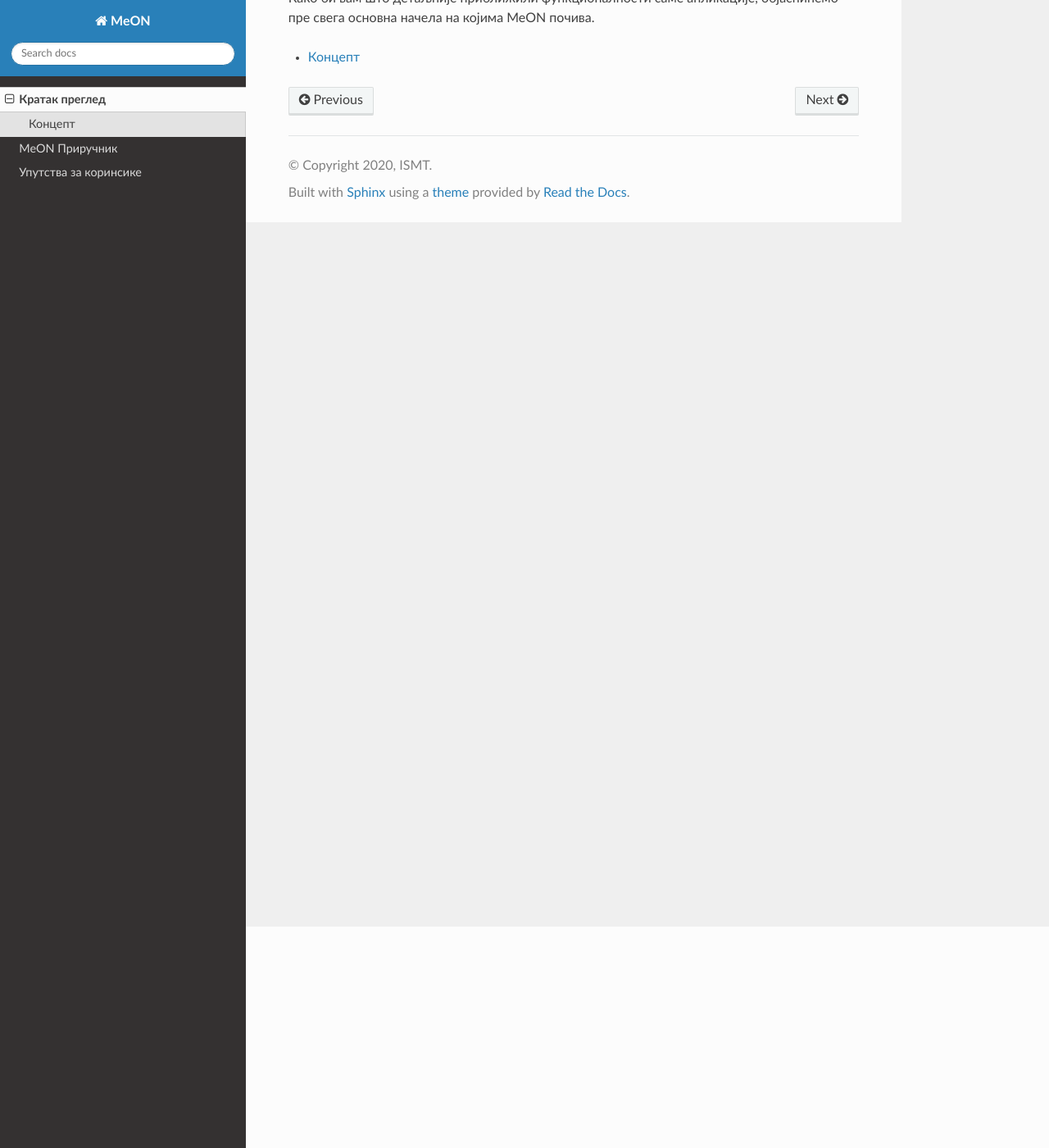
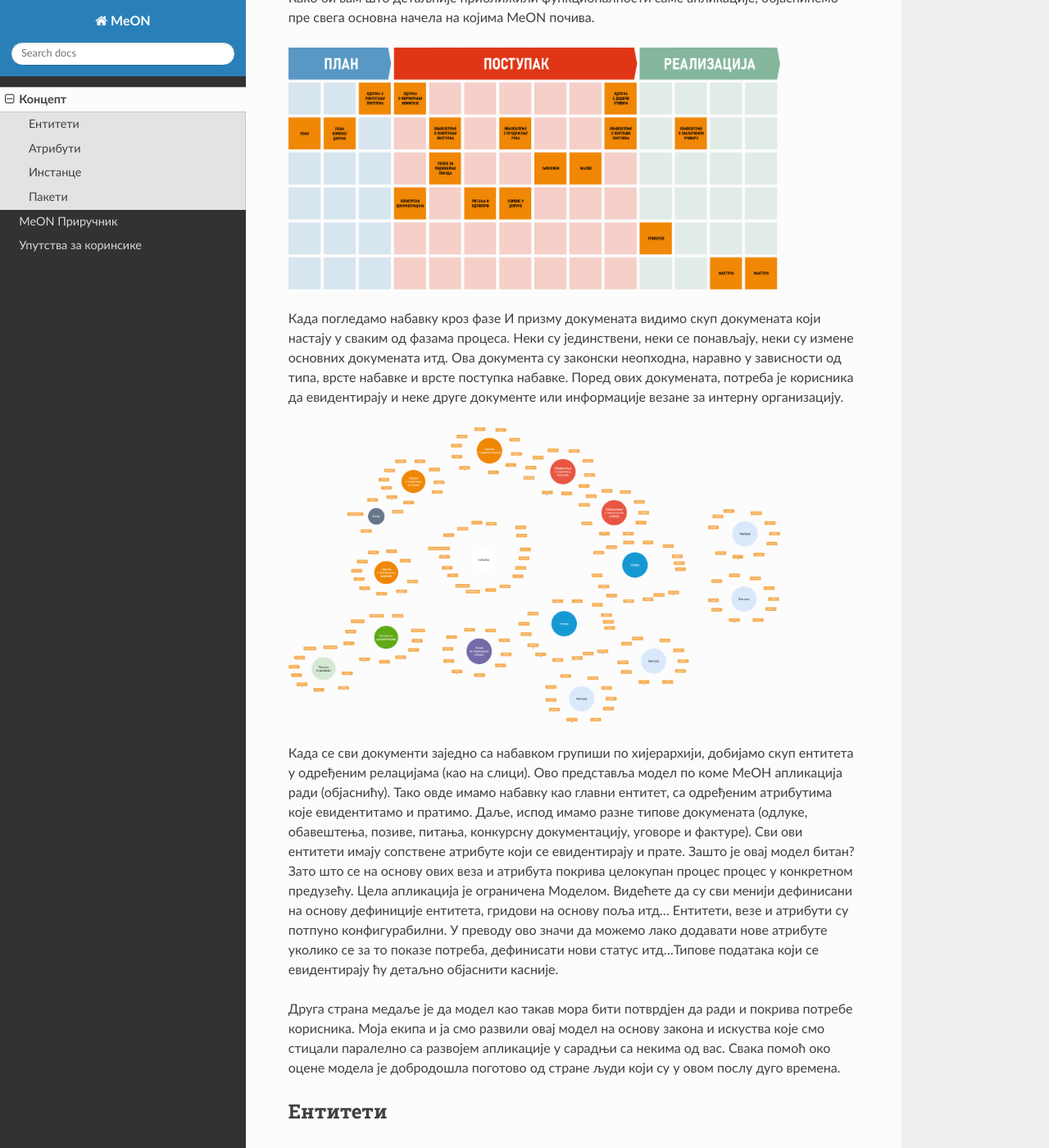
Before and after one commit to ismt-hub/MeON-Docs, a Sphinx documentation site: the page built from docs/uvod/index.rst, in a window 1280 px wide and 1400 px high, scrolled down 270 px. Shown: the whole window at 82% size. Built offline with Sphinx 7.4.7 and the Read the Docs theme 2.0.0, drawn with Linux system fonts in a browser that asks for light colours; some of the changed text lies outside the part shown.

Commit message:
Menu fix

```diff
--- a/docs/uvod/index.rst
+++ b/docs/uvod/index.rst
@@ -1,11 +1,33 @@
-Кратак преглед
-==============
+Концепт
+==========
 
 MeON апликација је намењена евиденцији, праћењу и контроли процеса у области јавних набавки. Под процесом овде подразумевамо интерне и законске радње које се врше у фазама плана, поступка и реализације конкретне набавке.
 
 Како би вам што детаљније приближили функционалности саме апликације, објаснићемо пре свега основна начела на којима MeON почива.
 
-.. toctree::
-   :maxdepth: 1
+.. image:: ../_static/img/nab_dok.png
+   :width: 600
 
-   koncept.rst
+Када погледамо набавку кроз фазе И призму докумената видимо скуп докумената који настају у сваким од фазама процеса. Неки су јединствени, неки се понављају, неки су измене основних докумената итд. Ова документа су законски неопходна, наравно у зависности од типа, врсте набавке и врсте поступка набавке. Поред ових докумената, потреба је корисника да евидентирају и неке друге документе или информације везане за интерну организацију.
+
+.. image:: ../_static/img/nab_hijer.png
+   :width: 600
+
+Када се сви документи заједно са набавком групиши по хијерархији, добијамо скуп ентитета у одређеним релацијама (као на слици). Ово представља модел по коме МеОН апликација ради (објаснићу). Тако овде имамо набавку као главни ентитет, са одређеним атрибутима које евидентитамо и пратимо. Даље, испод имамо разне типове докумената (одлуке, обавештења, позиве, питања, конкурсну документацију, уговоре и фактуре). Сви ови ентитети имају сопствене атрибуте који се евидентирају и прате. Зашто је овај модел битан? Зато што се на основу ових веза и атрибута покрива целокупан процес процес у конкретном предузећу. Цела апликација је ограничена Моделом. Видећете да су сви менији дефинисани на основу дефиниције ентитета, гридови на основу поља итд... Ентитети, везе и атрибути су потпуно конфигурабилни. У преводу ово значи да можемо лако додавати нове атрибуте уколико се за то показе потреба, дефинисати нови статус итд...Типове података који се евидентирају ћу детаљно објаснити касније.
+
+Друга страна медаље је да модел као такав мора бити потврдјен да ради и покрива потребе корисника. Моја екипа и ја смо развили овај модел на основу закона и искуства које смо стицали паралелно са развојем апликације у сарадњи са некима од вас. Свака помоћ око оцене модела је добродошла поготово од стране људи који су у овом послу дуго времена.
+
+Ентитети
+--------
+
+
+Атрибути
+---------
+
+
+Инстанце
+---------
+
+
+Пакети
+-------
```
Also changed, not shown: docs/uvod/koncept.rst (deleted, +0 -35 lines).
